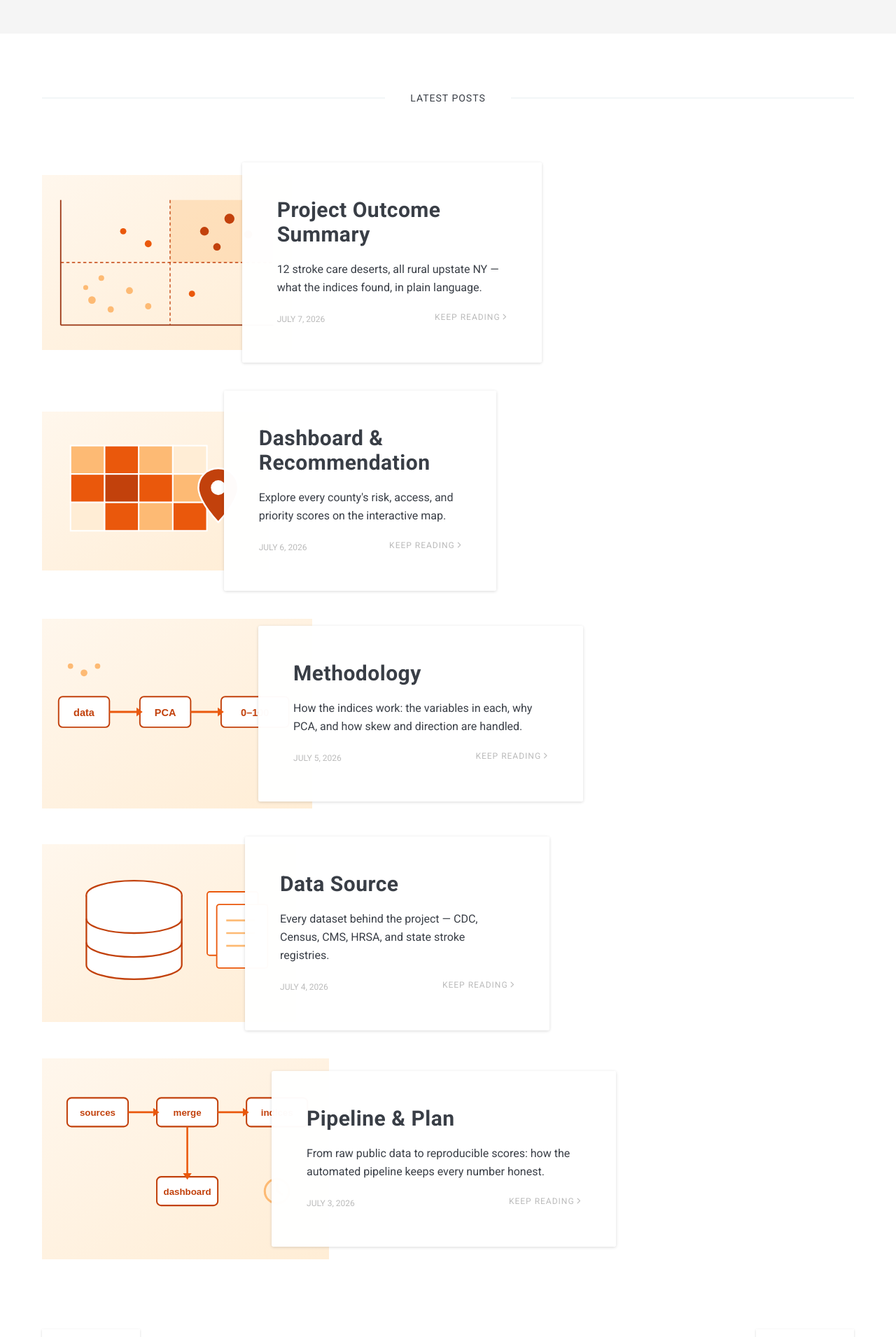
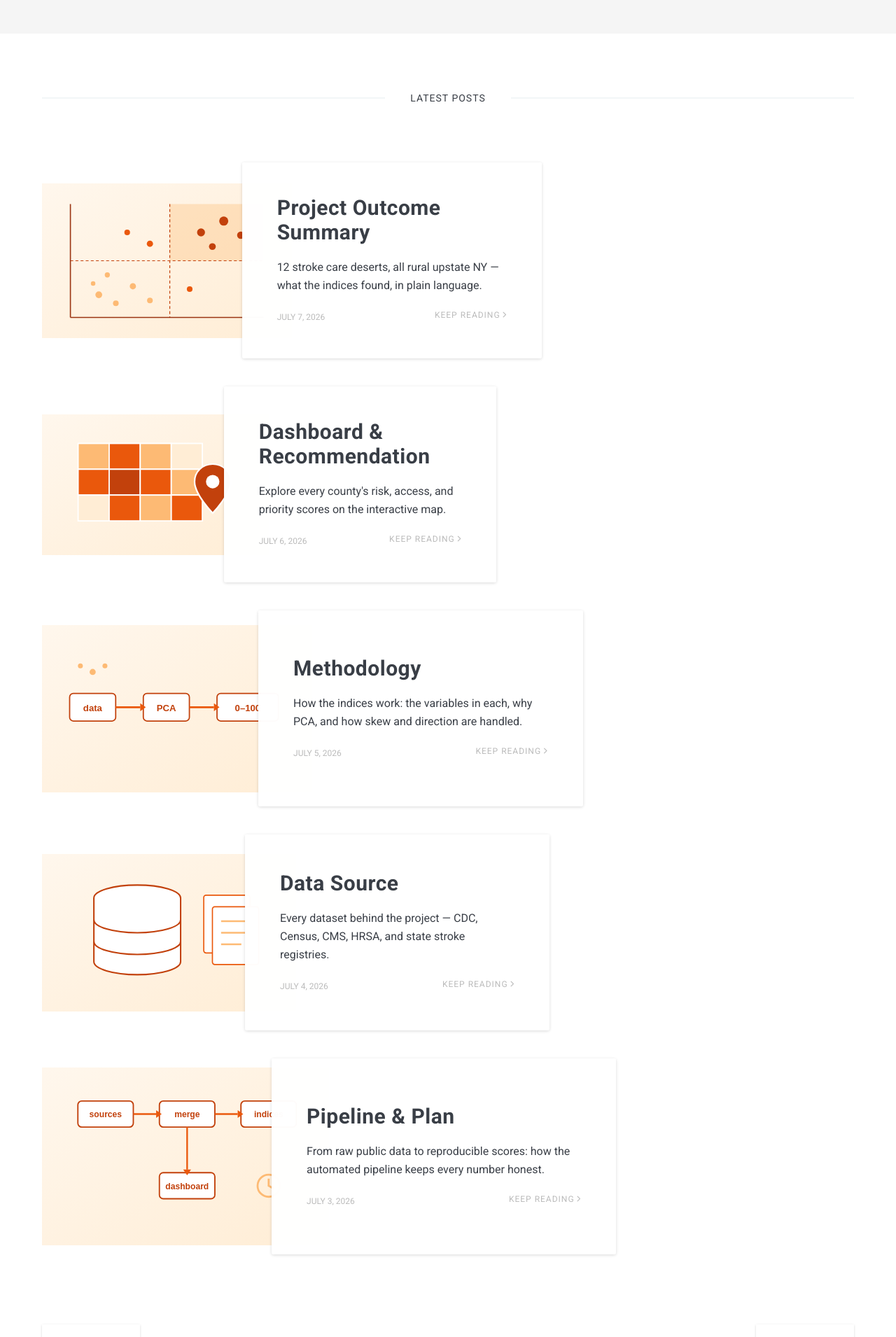
Before and after one commit to palism1/stroke-burden-index, a Jekyll site: the page built from docs/index.html, in a window 1280 px wide. Shown: the part 568-2478 px from the top of the page at 70% size. Built offline with Jekyll 4.4.1, drawn with Linux system fonts in a browser that asks for light colours; nearby versions of some CDN libraries; the list of posts is cut into pages by our own code.

Commit message:
Site: uniform card geometry on home (fixed aspect, centered content)

```diff
--- a/docs/_sass/4-layouts/_article.scss
+++ b/docs/_sass/4-layouts/_article.scss
@@ -6,8 +6,12 @@
     align-items: center;
   }
 
+  // Every card row shares identical geometry: fixed image aspect, a uniform
+  // content height, and true vertical centering — so cards don't drift with
+  // text length (they looked staggered/off-center with varying titles).
   .article__image {
     width: 50%;
+    flex-shrink: 0;
     display: block;
     background-position: center;
     background-size: cover;
@@ -21,13 +25,17 @@
       content: "";
       display: table;
       width: 100%;
-      padding-bottom: 70%;
+      padding-bottom: 62%;
     }
   }
 
   .article__content {
     width: 60%;
-    padding: 50px;
+    min-height: 280px;
+    display: flex;
+    flex-direction: column;
+    justify-content: center;
+    padding: 40px 50px;
     margin-left: -10%;
     z-index: 1;
     border-radius: 3px;
```
